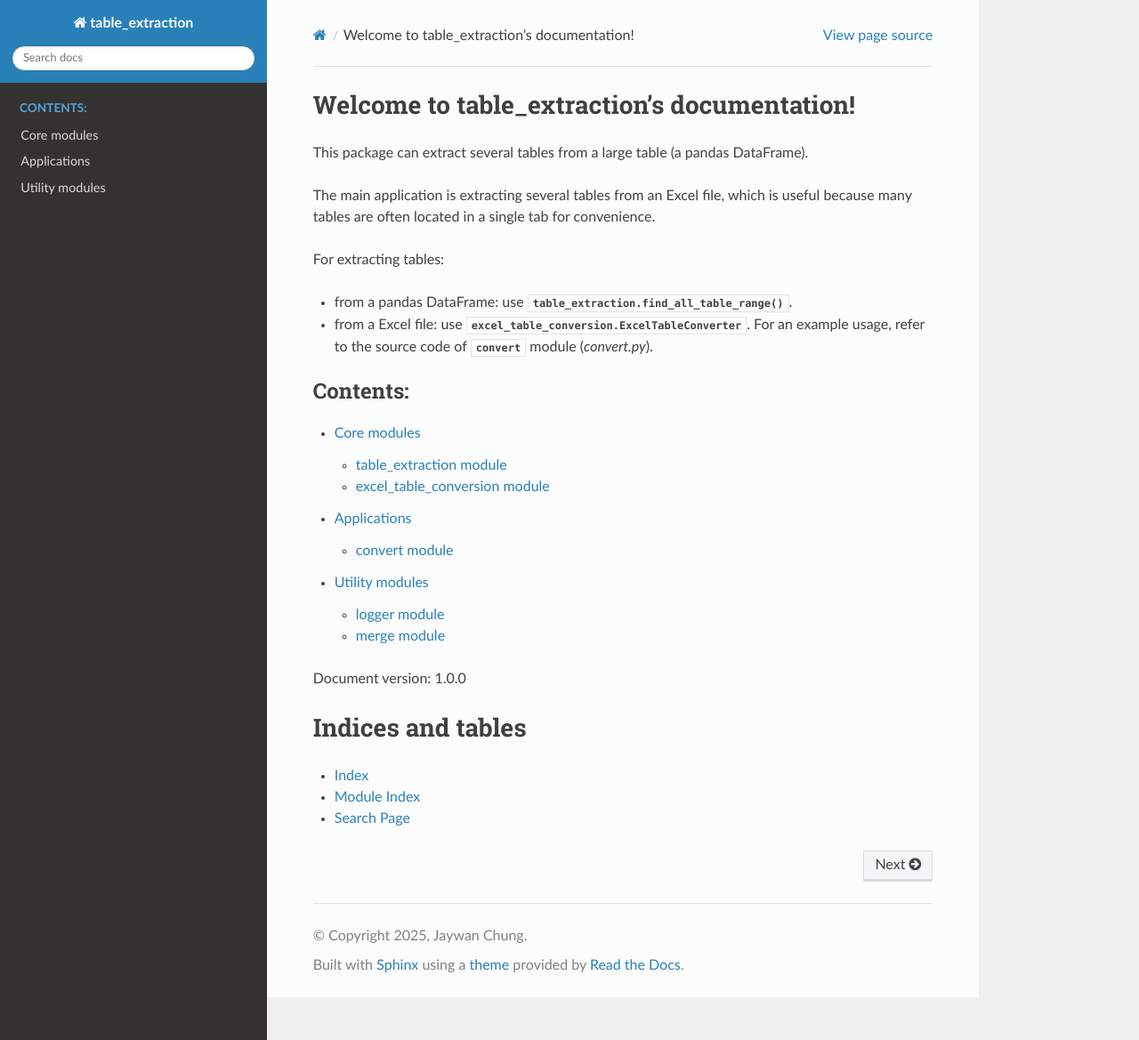
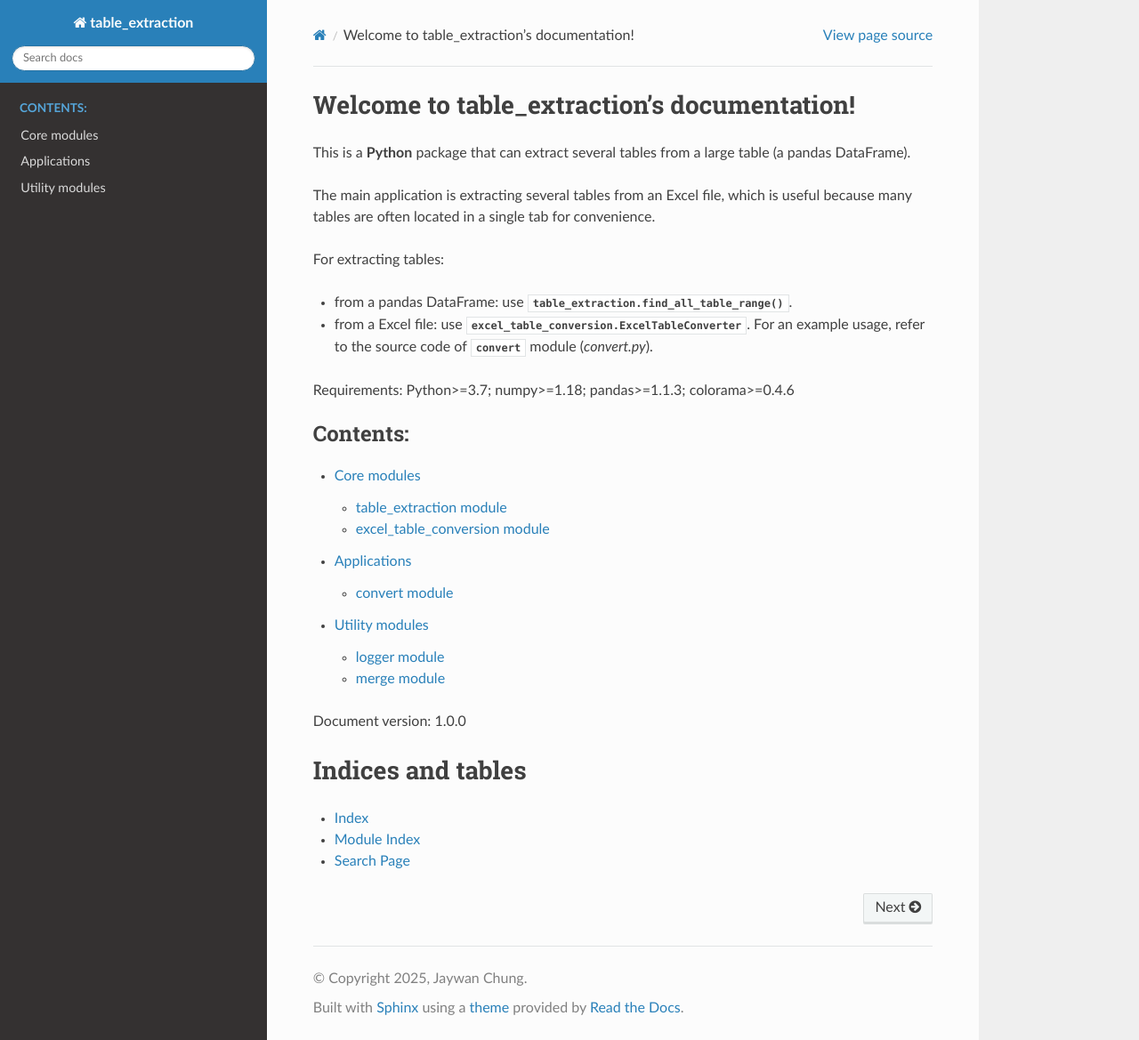
Before and after one commit to jaywan-chung/table_extraction, a Sphinx documentation site: the page built from docs/source/index.rst, in a window 1280 px wide and 1169 px high. Shown: the whole window at 89% size. Built offline with Sphinx 7.4.7 and the Read the Docs theme 3.1.0, drawn with Linux system fonts in a browser that asks for light colours.

Commit message:
Modify README.md and index.rst

```diff
--- a/docs/source/index.rst
+++ b/docs/source/index.rst
@@ -6,7 +6,7 @@
 Welcome to table_extraction's documentation!
 =================================================
 
-This package can extract several tables from a large table (a pandas DataFrame).
+This is a **Python** package that can extract several tables from a large table (a pandas DataFrame).
 
 The main application is extracting several tables from an Excel file,
 which is useful because many tables are often located in a single tab for convenience.
@@ -16,6 +16,9 @@ For extracting tables:
 * from a pandas DataFrame: use :py:func:`table_extraction.find_all_table_range`.
 * from a Excel file: use :py:class:`excel_table_conversion.ExcelTableConverter`.
   For an example usage, refer to the source code of :py:mod:`convert` module (`convert.py`).
+
+Requirements:
+Python>=3.7; numpy>=1.18; pandas>=1.1.3; colorama>=0.4.6
 
 .. toctree::
    :maxdepth: 3
@@ -28,6 +31,7 @@ For extracting tables:
 Document version:
 |release|
 
+
 Indices and tables
 ==================
 
```
Also changed, not shown: README.md (+1 -1 lines).
